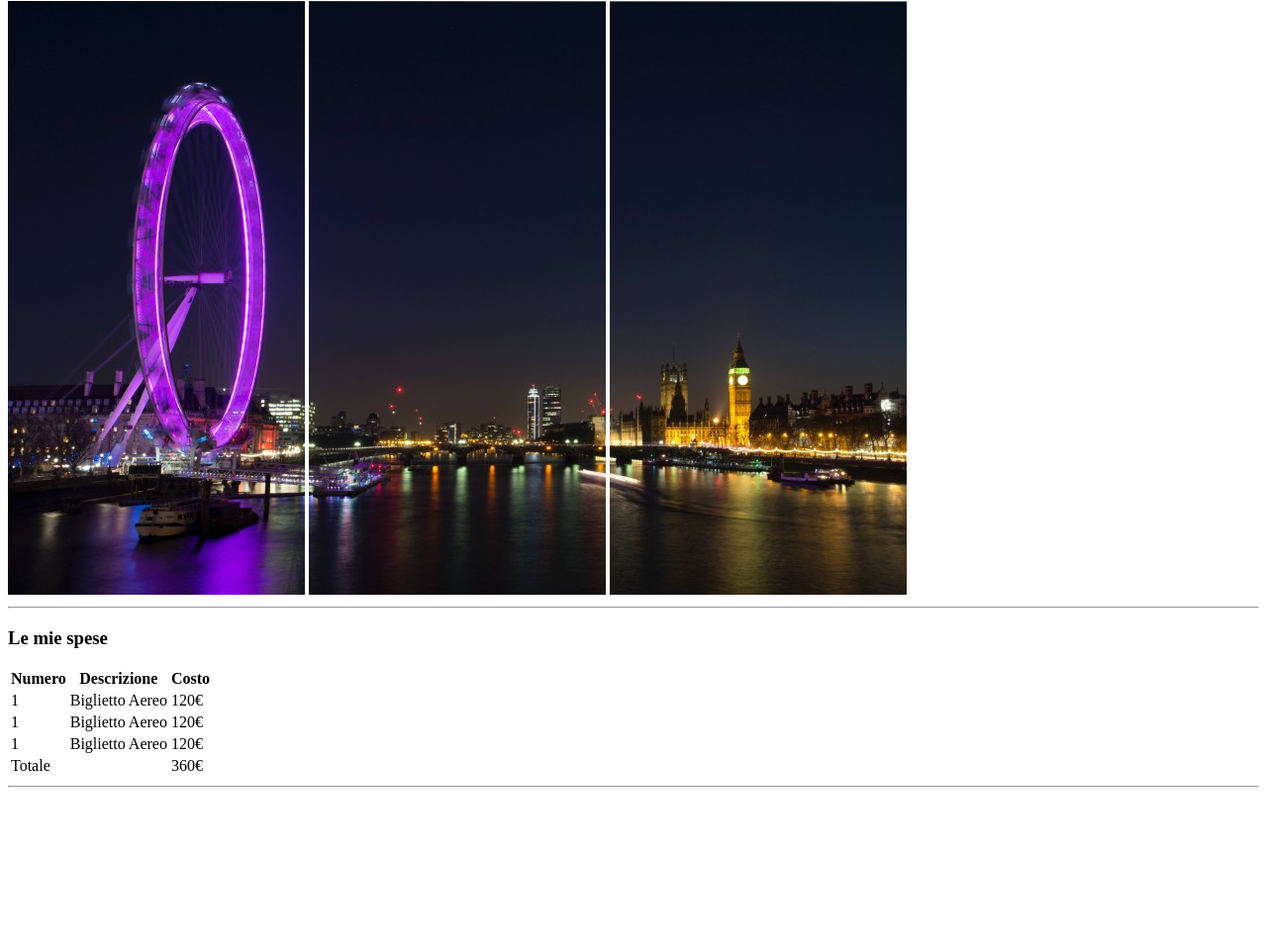
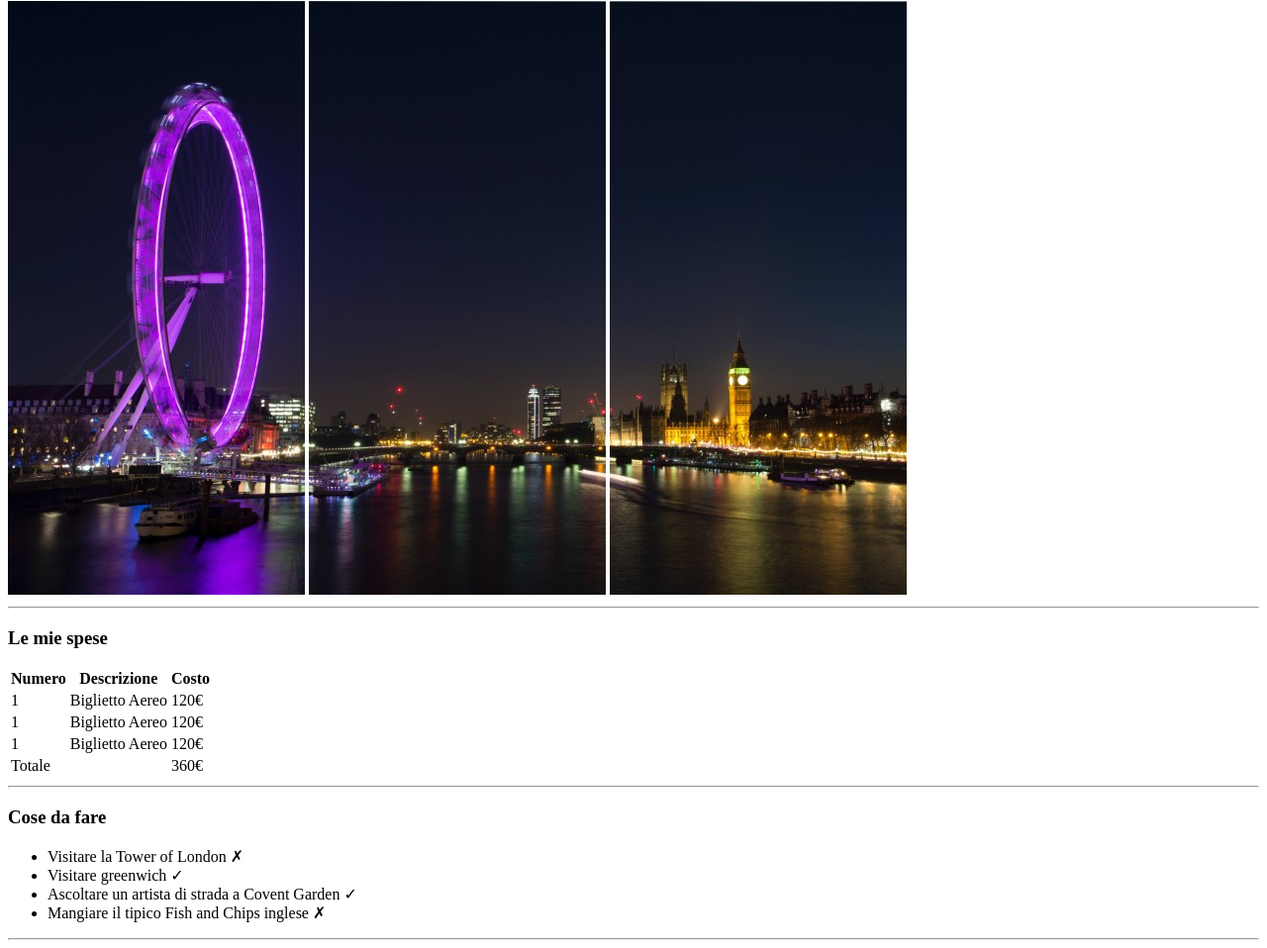
Before and after one commit to FrancescoLoCasto/html-london-trip, a plain HTML site: page index.html in a window 1280 px wide. Shown: the part 79-1037 px from the top of the page at 99% size. Before the commit the page ends 883 px from the top, so only its background shows below. Drawn offline with Linux system fonts and the light colour scheme.

Commit message:
List check and cross

```diff
--- a/index.html
+++ b/index.html
@@ -87,6 +87,26 @@
         </section>
         <hr>
         </div>
+        <!-- Cose da fare -->
+        <div>
+            <h3>Cose da fare</h3>
+
+            <ul>
+                <li>
+                    Visitare la Tower of London &cross;
+                </li>
+                <li>
+                    Visitare greenwich 	&check;
+                </li>
+                <li>
+                    Ascoltare un artista di strada a Covent Garden 	&check;
+                </li>
+                <li>
+                    Mangiare il tipico Fish and Chips inglese &cross;
+                </li>
+            </ul>
+            <hr>
+        </div>
     </main>
 
     <footer>
```
